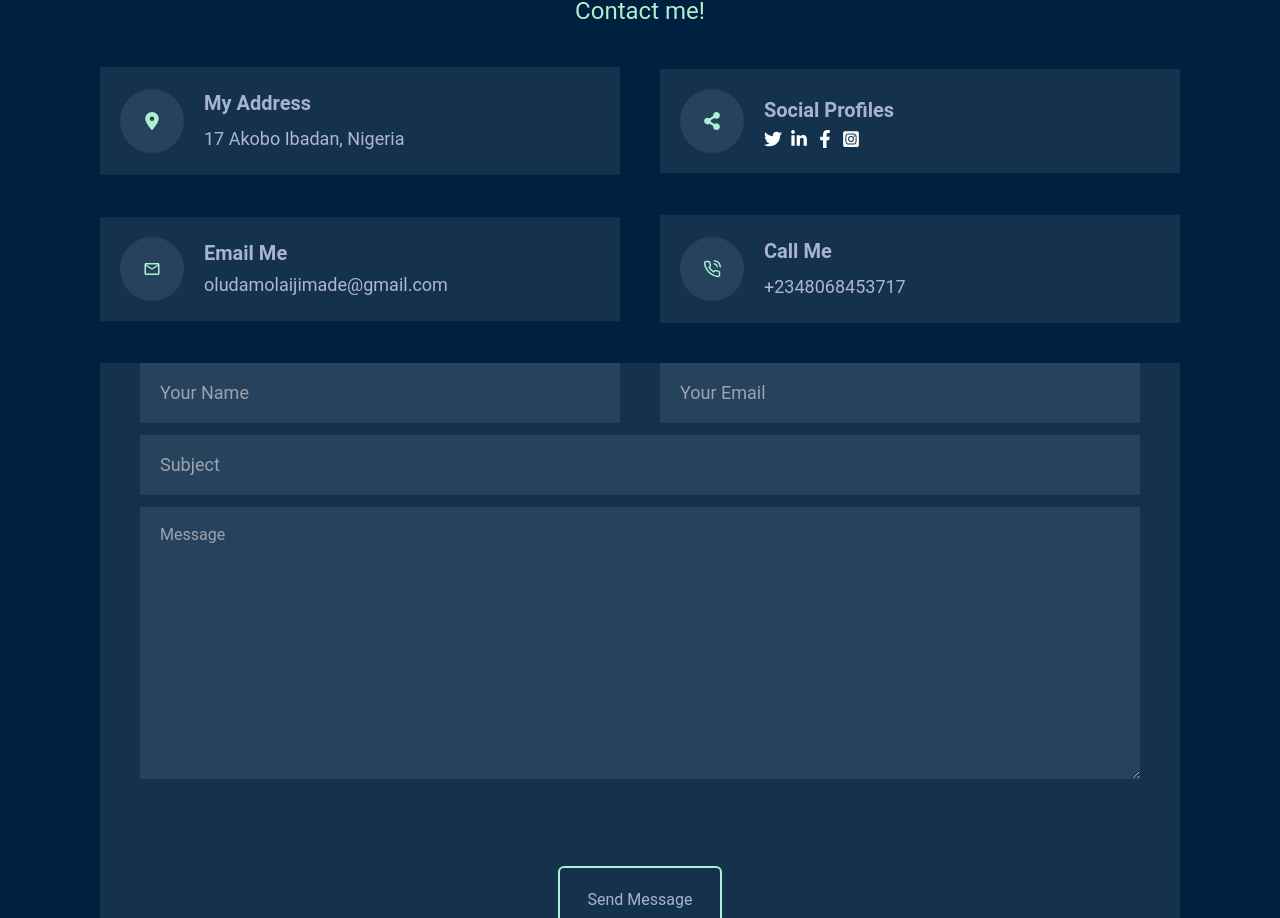
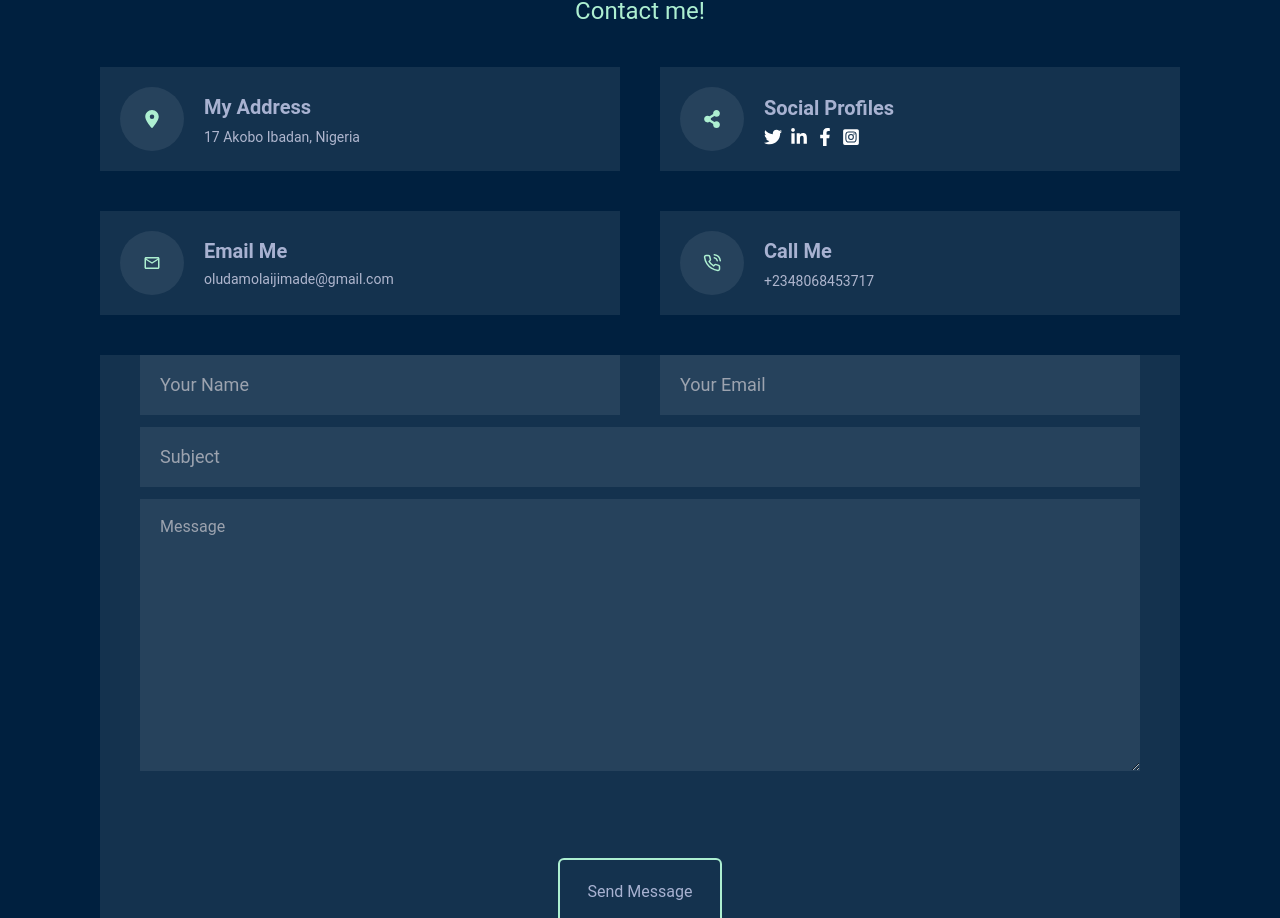
Before and after one commit to Kaddesh/my-portfolio, a React (Create React App) app: page / in a window 1280 px wide. Shown: the part 8157-9075 px from the top of the page. Built offline with nearby package versions, Linux system fonts and the light colour scheme.

Commit message:
menubar centered sm

```diff
--- a/src/components/contact.jsx
+++ b/src/components/contact.jsx
@@ -67,7 +67,7 @@ export default function Contact() {
               </div>
               <div className='block space-y-1 pl-5 text-2xl'>
                 <h3>My Address</h3>
-                <p>17 Akobo Ibadan, Nigeria</p>
+                <p className='text-sm'>17 Akobo Ibadan, Nigeria</p>
               </div>
             </div>
           </AnimateInView>
@@ -80,7 +80,7 @@ export default function Contact() {
                 </div>
                 <div className='block space-y-1 pl-5 text-2xl'>
                   <h3>Social Profiles</h3>
-                  <div className="flex gap-2">
+                  <div className="flex gap-2 text-sm">
                   <a
               href="https://x.com/KKaddesh?t=HVQ50nIp6-NF94K9pQyW8g&s=09"
               className="twitter"
@@ -119,7 +119,7 @@ export default function Contact() {
               </div>
               <div className='block space-y-1 pl-5'>
                 <h3>Email Me</h3>
-                <p className=''>oludamolaijimade@gmail.com</p>
+                <p className='text-sm'>oludamolaijimade@gmail.com</p>
               </div>
             </div>
           </AnimateInView>
@@ -131,7 +131,7 @@ export default function Contact() {
               </div>
               <div className='block space-y-1 pl-5 text-2xl'>
                 <h3>Call Me</h3>
-                <p>+2348068453717</p>
+                <p className='text-sm'>+2348068453717</p>
               </div>
             </div>
           </AnimateInView>
--- a/src/components/header.jsx
+++ b/src/components/header.jsx
@@ -30,7 +30,7 @@ const Header = () => {
           <button
             id="open-button"
             onClick={toggleNav}
-            className="text-white hover:text-black ml-10 bg-none hover:bg-[#ADEFD1FF]"
+            className="text-white hover:text-black lg:ml-10 bg-none hover:bg-[#ADEFD1FF]"
           >
             <HiOutlineMenuAlt1 size={30} className="" />
           </button>
```
